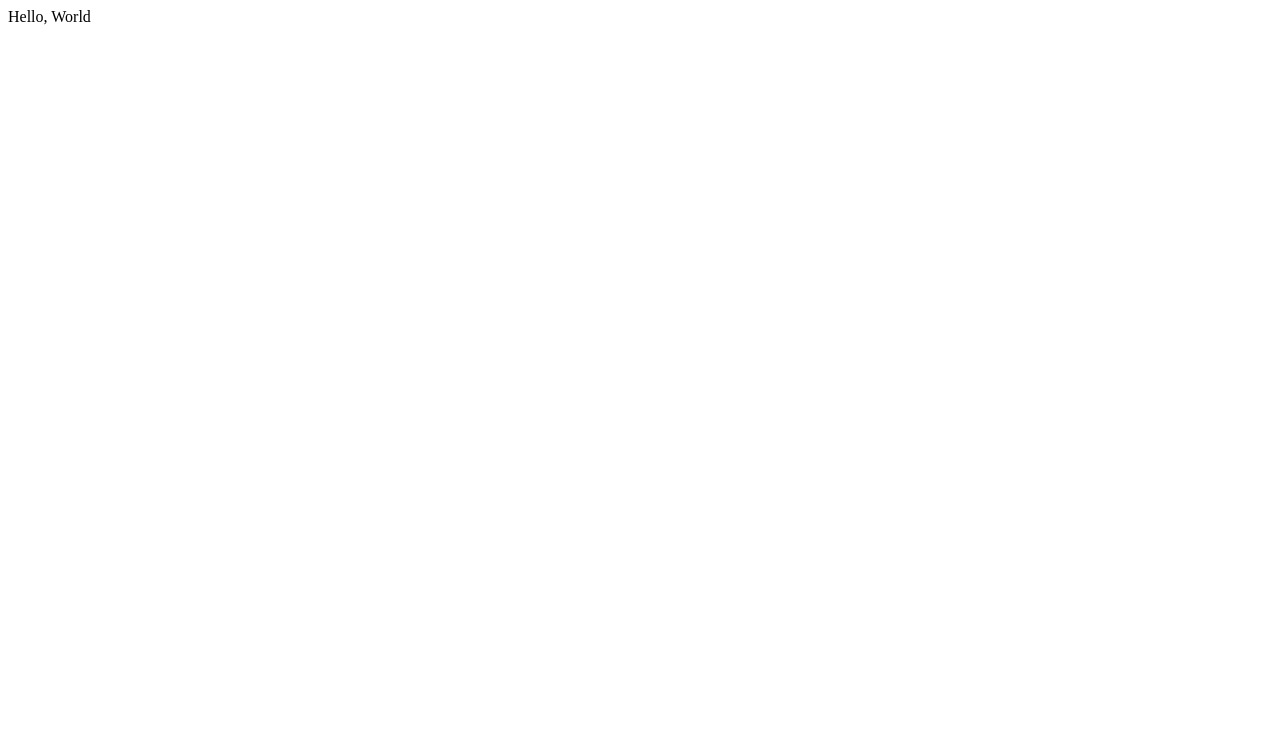
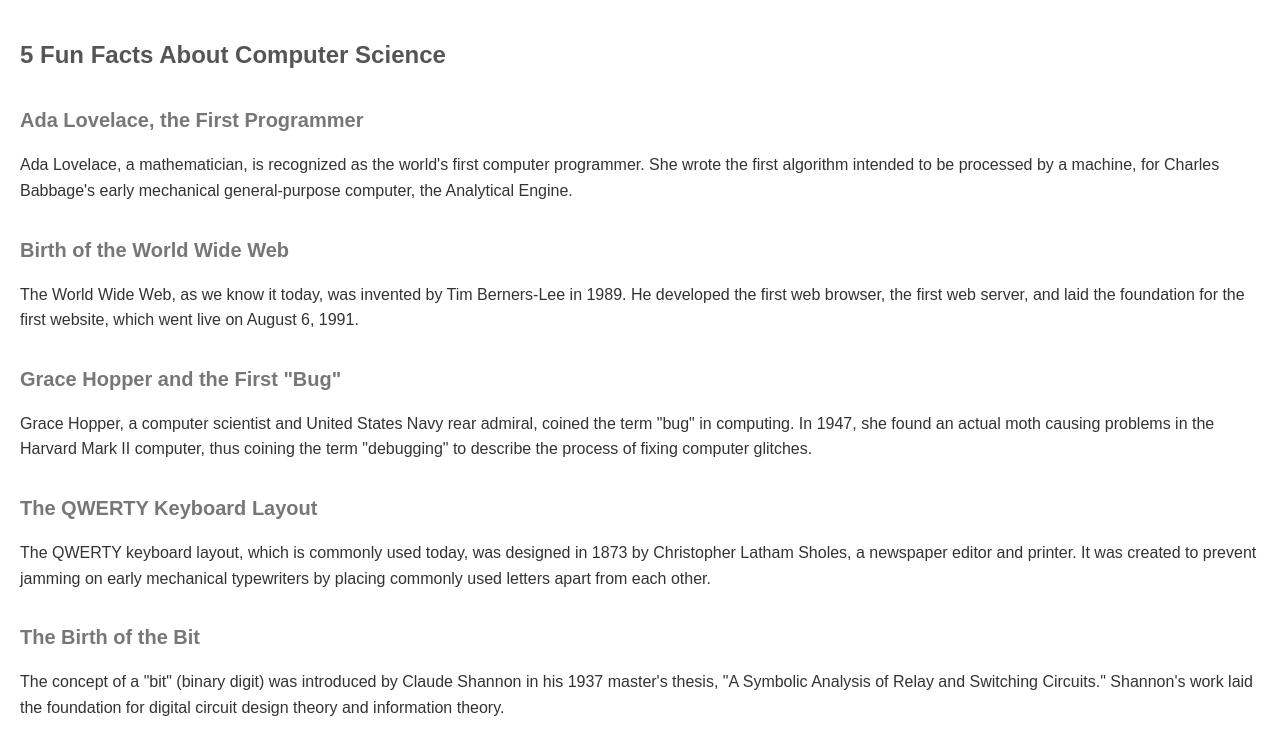
Before and after one commit to rijulrr/rijulrr.github.io, a plain HTML site: page index.html in a window 1280 px wide. Drawn offline with Linux system fonts and the light colour scheme.

Commit message:
fun facts webpage

```diff
--- a/index.html
+++ b/index.html
@@ -1 +1,27 @@
-Hello, World
+<!DOCTYPE html>
+<html lang="en">
+<head>
+    <meta charset="UTF-8">
+    <meta name="viewport" content="width=device-width, initial-scale=1.0">
+    <title>5 Fun Facts About Computer Science</title>
+    <link rel="stylesheet" href="styles.css">
+</head>
+<body>
+    <h1>5 Fun Facts About Computer Science</h1>
+
+    <h2>Ada Lovelace, the First Programmer</h2>
+    <p>Ada Lovelace, a mathematician, is recognized as the world's first computer programmer. She wrote the first algorithm intended to be processed by a machine, for Charles Babbage's early mechanical general-purpose computer, the Analytical Engine.</p>
+
+    <h2>Birth of the World Wide Web</h2>
+    <p>The World Wide Web, as we know it today, was invented by Tim Berners-Lee in 1989. He developed the first web browser, the first web server, and laid the foundation for the first website, which went live on August 6, 1991.</p>
+
+    <h2>Grace Hopper and the First "Bug"</h2>
+    <p>Grace Hopper, a computer scientist and United States Navy rear admiral, coined the term "bug" in computing. In 1947, she found an actual moth causing problems in the Harvard Mark II computer, thus coining the term "debugging" to describe the process of fixing computer glitches.</p>
+
+    <h2>The QWERTY Keyboard Layout</h2>
+    <p>The QWERTY keyboard layout, which is commonly used today, was designed in 1873 by Christopher Latham Sholes, a newspaper editor and printer. It was created to prevent jamming on early mechanical typewriters by placing commonly used letters apart from each other.</p>
+
+    <h2>The Birth of the Bit</h2>
+    <p>The concept of a "bit" (binary digit) was introduced by Claude Shannon in his 1937 master's thesis, "A Symbolic Analysis of Relay and Switching Circuits." Shannon's work laid the foundation for digital circuit design theory and information theory.</p>
+</body>
+</html>
--- /dev/null
+++ b/styles.css
@@ -0,0 +1,35 @@
+body {
+    font-family: Arial, sans-serif;
+    margin: 0;
+    padding: 20px;
+    color: #333;
+    font-size: 16px;
+    line-height: 1.6;
+}
+
+h1 {
+    color: #555;
+    font-size: 24px;
+    font-weight: bold;
+    margin-bottom: 20px;
+}
+
+h2 {
+    color: #777;
+    font-size: 20px;
+    font-weight: bold;
+    margin-top: 30px;
+    margin-bottom: 15px;
+}
+
+p {
+    margin-bottom: 15px;
+}
+
+h3 {
+    color: #444;
+    font-size: 18px;
+    font-weight: bold;
+    margin-top: 25px;
+    margin-bottom: 10px;
+}
```
